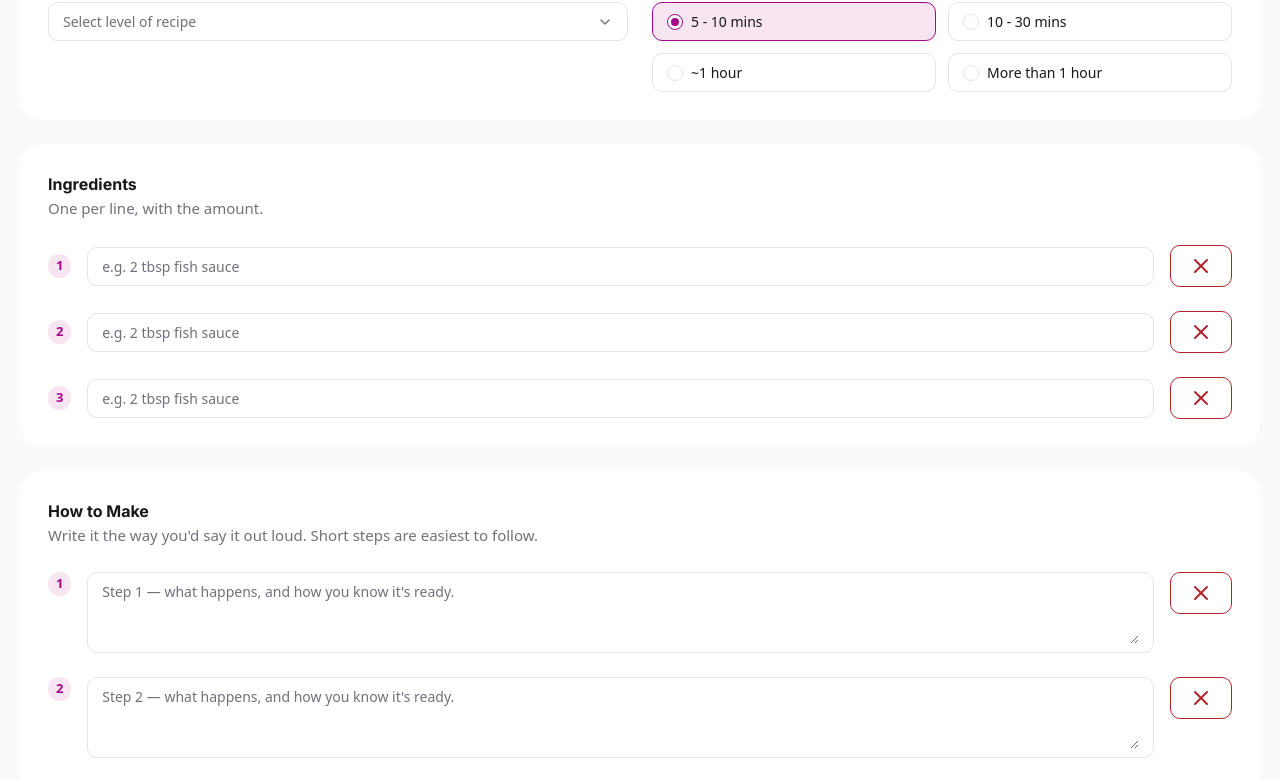
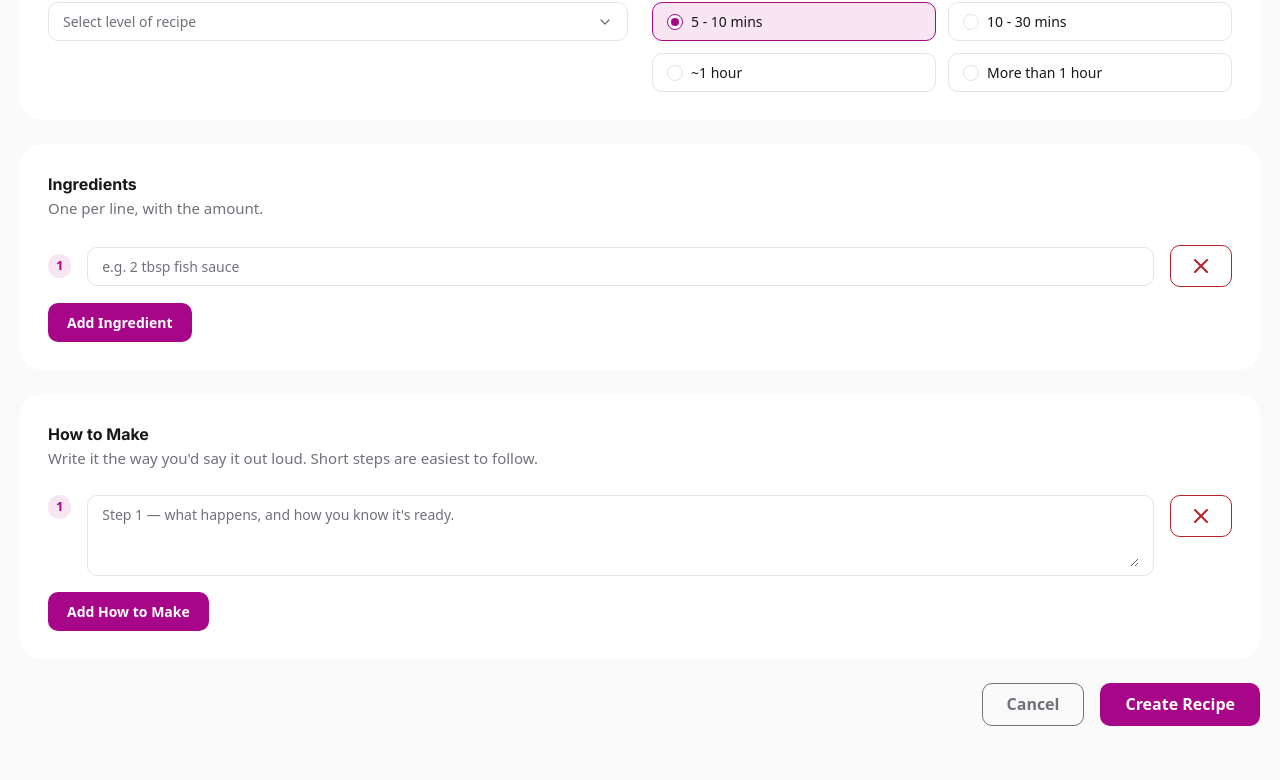
Before and after one commit to joeyprint/full-nextjs-course, a Next.js app: page /my-recipes/create in a window 1280 px wide. Shown: the part 754-1534 px from the top of the page. Built offline with nearby package versions, Linux system fonts and the light colour scheme.

Commit message:
feat: integrate form field array

```diff
--- a/app/my-recipes/create/_components/RecipeCreationHowFormFields.tsx
+++ b/app/my-recipes/create/_components/RecipeCreationHowFormFields.tsx
@@ -1,9 +1,18 @@
 import { Button, Container, Textarea } from "@/components/Bases";
 import { XIcon } from "lucide-react";
-import { useFormContext } from "react-hook-form";
+import { useFieldArray, useFormContext } from "react-hook-form";
 
 const RecipeCreationHowFormFields = () => {
   const { register } = useFormContext();
+  const { fields, append, remove } = useFieldArray({ name: "howToMakes" });
+
+  const handleAddNewIngredient = () => {
+    append({});
+  };
+
+  const handleRemoveIngredient = (index: number) => {
+    remove(index);
+  };
 
   return (
     <Container className="mt-6">
@@ -12,7 +21,7 @@ const RecipeCreationHowFormFields = () => {
         <p className="wongnok-text-body text-muted-foreground">
           {`Write it the way you'd say it out loud. Short steps are easiest to follow.`}
         </p>
-        {Array.from({ length: 3 }).map((_, index) => (
+        {fields.map((_, index) => (
           <div key={index} className="flex items-start gap-4 mt-6">
             <div className="p-2 w-6 h-6 wongnok-text-xs font-bold bg-primary-subtle text-primary relative rounded-4xl">
               <p className="absolute top-1/2 left-1/2 -translate-x-1/2 -translate-y-1/2">
@@ -22,13 +31,21 @@ const RecipeCreationHowFormFields = () => {
             <Textarea
               placeholder={`Step ${index + 1} — what happens, and how you know it's ready.`}
               rootClassName="w-full"
-              {...register(`howToMakes.${index}`)}
+              {...register(`howToMakes.${index}.value`)}
             />
-            <Button type={"button"} variant={"outlined"} color={"error"}>
+            <Button
+              type={"button"}
+              variant={"outlined"}
+              color={"error"}
+              onClick={() => handleRemoveIngredient(index)}
+            >
               <XIcon />
             </Button>
           </div>
         ))}
+        <Button className={"mt-4"} onClick={handleAddNewIngredient}>
+          Add How to Make
+        </Button>
       </div>
     </Container>
   );
--- a/app/my-recipes/create/_components/RecipeCreationIngredientFormFields.tsx
+++ b/app/my-recipes/create/_components/RecipeCreationIngredientFormFields.tsx
@@ -1,9 +1,19 @@
 import { Button, Container, TextField } from "@/components/Bases";
 import { XIcon } from "lucide-react";
-import { useFormContext } from "react-hook-form";
+import { useFieldArray, useFormContext } from "react-hook-form";
+import { Fragment } from "react/jsx-runtime";
 
 const RecipeCreationIngredientFormFields = () => {
   const { register } = useFormContext();
+  const { fields, append, remove } = useFieldArray({ name: "ingredient" });
+
+  const handleAddNewIngredient = () => {
+    append("");
+  };
+
+  const handleRemoveIngredient = (index: number) => {
+    remove(index);
+  };
 
   return (
     <Container className="mt-6">
@@ -12,8 +22,8 @@ const RecipeCreationIngredientFormFields = () => {
         <p className="wongnok-text-body text-muted-foreground">
           {`One per line, with the amount.`}
         </p>
-        {Array.from({ length: 3 }).map((_, index) => (
-          <div key={index} className="flex items-center gap-4 mt-6">
+        {fields.map((field, index) => (
+          <div key={field.id} className="flex items-center gap-4 mt-6">
             <div className="p-2 w-6 h-6 wongnok-text-xs font-bold bg-primary-subtle text-primary relative rounded-4xl">
               <p className="absolute top-1/2 left-1/2 -translate-x-1/2 -translate-y-1/2">
                 {index + 1}
@@ -22,13 +32,21 @@ const RecipeCreationIngredientFormFields = () => {
             <TextField
               placeholder={"e.g. 2 tbsp fish sauce"}
               rootClassName="w-full"
-              {...register(`ingredient.${index}`)}
+              {...register(`ingredient.${index}.value`)}
             />
-            <Button type={"button"} variant={"outlined"} color={"error"}>
+            <Button
+              type={"button"}
+              variant={"outlined"}
+              color={"error"}
+              onClick={() => handleRemoveIngredient(index)}
+            >
               <XIcon />
             </Button>
           </div>
         ))}
+        <Button className={"mt-4"} onClick={handleAddNewIngredient}>
+          Add Ingredient
+        </Button>
       </div>
     </Container>
   );
--- a/app/my-recipes/create/page.tsx
+++ b/app/my-recipes/create/page.tsx
@@ -15,12 +15,14 @@ interface RecipeCreationFormValues {
   imageUrl?: string;
   level: string;
   time: string;
-  ingredient: string[];
-  howToMakes: string[];
+  ingredient: { value: string }[];
+  howToMakes: { value: string }[];
 }
 
 const defaultRecipeCreationValue: RecipeCreationFormValues = {
   time: "JUST_MINUTES",
+  ingredient: [{}],
+  howToMakes: [{}],
 } as RecipeCreationFormValues;
 
 const RecipeCreationPage = () => {
```
